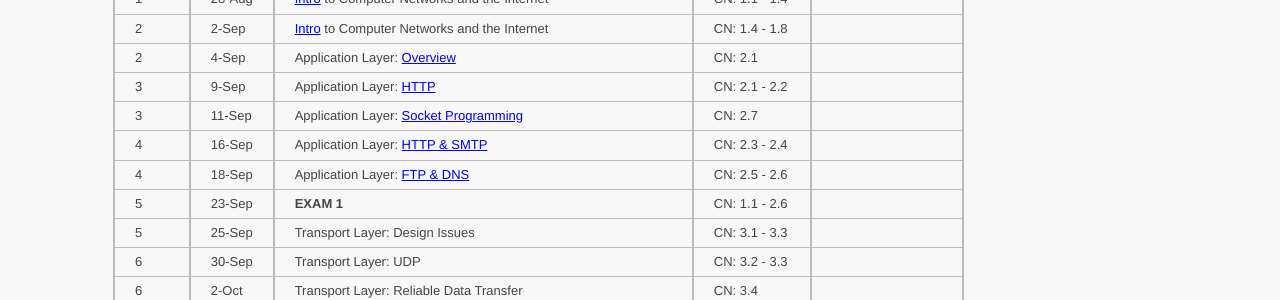
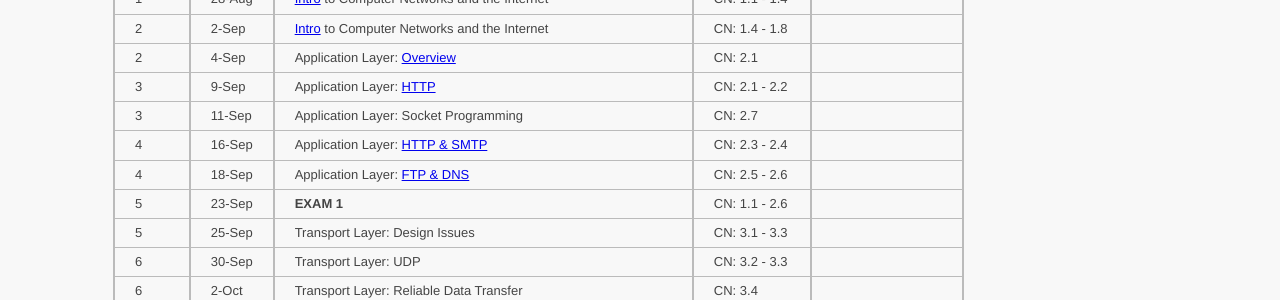
Before and after one commit to ycpcs/cs330-fall2025, a Jekyll site: the page built from schedule/index.md, in a window 1280 px wide. Shown: the part 216-516 px from the top of the page. Built offline with Jekyll 4.4.1, drawn with Linux system fonts in a browser that asks for light colours; part of the change alters nothing that is shown.

```diff
--- a/schedule/index.md
+++ b/schedule/index.md
@@ -15,7 +15,7 @@ CN: [Computer Networking: A Top-Down Approach](https://www.pearson.com/us/higher
 | 2    | 2-Sep  | [Intro](slides/chapter_1.pdf) to Computer Networks and the Internet | CN: 1.4 - 1.8 |                                      |
 | 2    | 4-Sep  | Application Layer: [Overview](slides/chapter_2.pdf)                 | CN: 2.1       |                                      |
 | 3    | 9-Sep  | Application Layer: [HTTP](slides/chapter_2.pdf)                     | CN: 2.1 - 2.2 |                                      |
-| 3    | 11-Sep | Application Layer: [Socket Programming](slides/chapter_2.pdf)       | CN: 2.7       |                                      |
+| 3    | 11-Sep | Application Layer: Socket Programming                               | CN: 2.7       |                                      |
 | 4    | 16-Sep | Application Layer: [HTTP & SMTP](slides/chapter_2.pdf)              | CN: 2.3 - 2.4 |                                      |
 | 4    | 18-Sep | Application Layer: [FTP & DNS](slides/chapter_2.pdf)                | CN: 2.5 - 2.6 |                                      |
 | 5    | 23-Sep | **EXAM 1**                                                          | CN: 1.1 - 2.6 |                                      |
```
